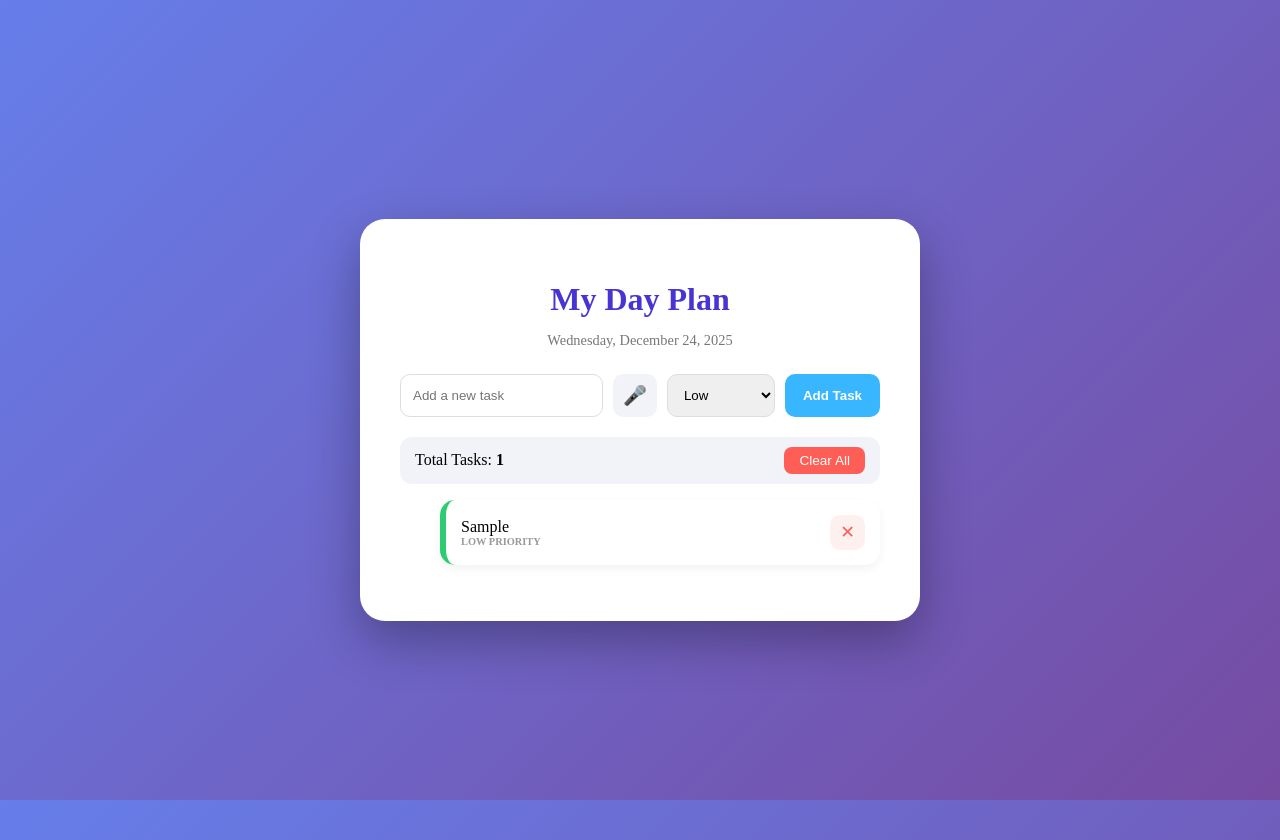
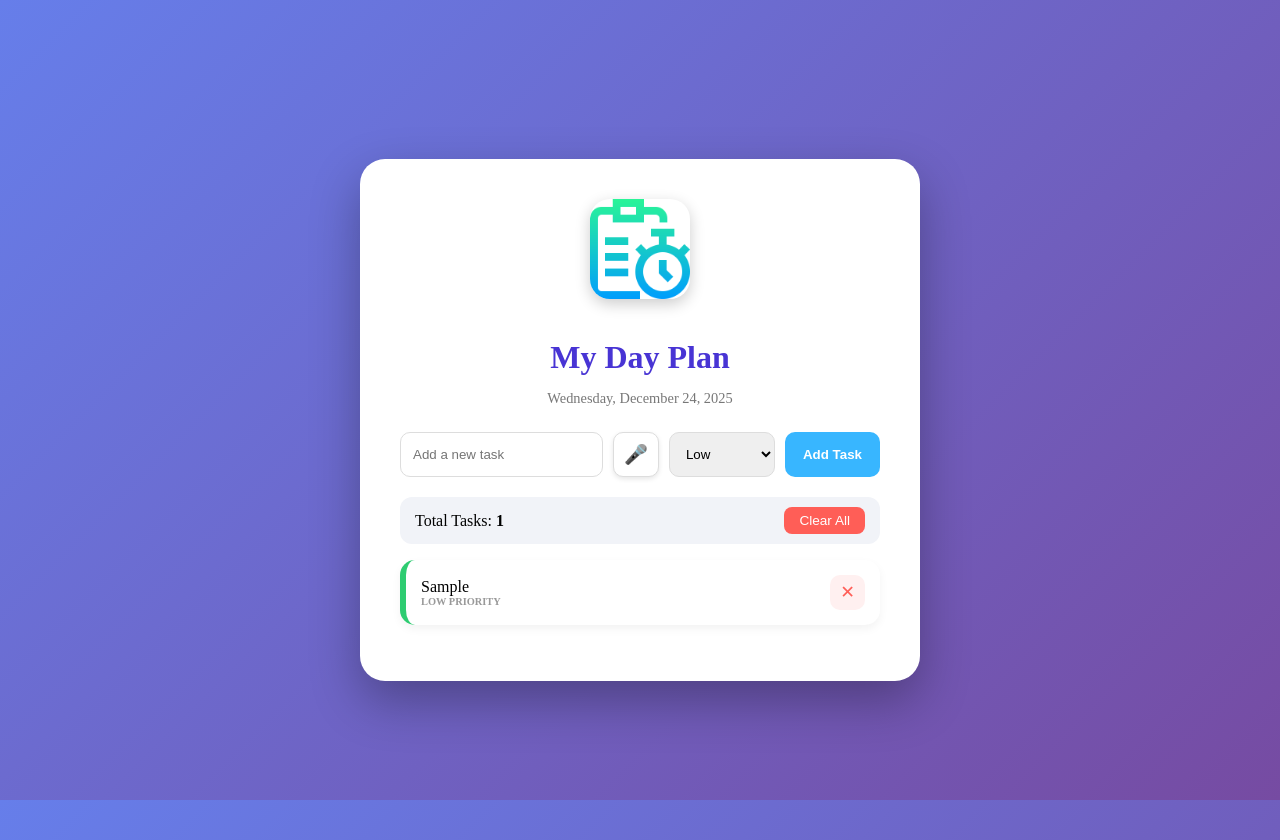
Before and after one commit to SPraveena07/my-task-manager, a plain HTML site: page index.html in a window 1280 px wide. Both pictures are taken after typing "Sample" into the empty fields and a click on the button "Add Task". Drawn offline with Linux system fonts and the light colour scheme.

Commit message:
Added permanent logo image

```diff
--- a/index.html
+++ b/index.html
@@ -3,20 +3,21 @@
 <head>
     <meta charset="UTF-8">
     <meta name="viewport" content="width=device-width, initial-scale=1.0">
-    <title>✨ Modern Task Manager</title>
+    <title>Praveena's Task Manager</title>
     <link href="https://fonts.googleapis.com/css2?family=Poppins:wght@300;400;600&display=swap" rel="stylesheet">
     <link rel="stylesheet" href="style.css">
     <link rel="icon" href="https://cdn-icons-png.flaticon.com/512/4697/4697260.png">
-
-
 </head>
 <body>
 
     <div class="container">
-        <header>
-            <h1>My Day Plan</h1>
-            <p id="dateDisplay"></p>
-        </header>
+        <header style="text-align: center;">
+    <img src="task management.png"
+         alt="My Day Plan Logo"
+         style="width: 100px; border-radius: 20px; margin-bottom: 15px; box-shadow: 0 5px 15px rgba(0,0,0,0.2);">
+    <h1>My Day Plan</h1>
+    <p id="dateDisplay"></p>
+</header>
 
         <div class="input-section">
             <input type="text" id="taskInput" placeholder="Add a new task">
--- a/script.js
+++ b/script.js
@@ -93,3 +93,37 @@ if (SpeechRecognition) {
 } else {
     voiceBtn.style.display = "none"; // Browser support pannala-na mic-ah maraichudum
 }
+function createTask(text, priority) {
+    const li = document.createElement('li');
+    li.className = priority;
+
+    li.innerHTML = `
+        <div class="task-info">
+            <span class="task-text">${text}</span>
+            <span class="priority-label">${priority} Priority</span>
+        </div>
+        <button class="delete-btn">✕</button>
+    `;
+
+    // ADD THIS: Task mela click panna Strike-through aagum
+    li.addEventListener('click', (e) => {
+        // Delete button click panna idhu work aaga koodathu
+        if (e.target.classList.contains('delete-btn')) return;
+        li.classList.toggle('completed');
+    });
+
+    li.querySelector('.delete-btn').addEventListener('click', () => {
+        li.remove();
+        updateCounter();
+    });
+
+    taskList.appendChild(li);
+}
+// Task mela click panna strike-through (vetti vidura) design apply aagum
+li.addEventListener('click', (e) => {
+    // Delete button-ah click panna idhu work aaga koodathu
+    if (e.target.classList.contains('delete-btn')) return;
+
+    // Intha line thaan ".completed" class-ah add/remove pannum
+    li.classList.toggle('completed');
+});
--- a/style.css
+++ b/style.css
@@ -96,19 +96,19 @@ li.medium { border-left-color: #ffaa00; }
 li.low { border-left-color: #2ecc71; }
 
 #voiceBtn {
-    background: #f1f3f8;
-    border: none;
+    background: #ffffff;
+    border: 1px solid #ddd;
     border-radius: 10px;
     padding: 10px;
     cursor: pointer;
     font-size: 1.2rem;
+    box-shadow: 0 2px 5px rgba(0,0,0,0.1);
     transition: 0.3s;
 }
 
-#voiceBtn.recording {
-    background: #ff5e57;
-    color: white;
-    animation: pulse 1s infinite;
+#voiceBtn:hover {
+    background: #f0f0f0;
+}
 }
 
 @keyframes pulse {
@@ -116,3 +116,12 @@ li.low { border-left-color: #2ecc71; }
     50% { transform: scale(1.1); }
     100% { transform: scale(1); }
 }
+.completed .task-text {
+    text-decoration: line-through;
+    color: #888;
+    opacity: 0.6;
+}
+#taskList {
+    list-style: none; /* Intha line bullet points-ah remove pannum */
+    padding: 0;
+}
```
Also changed, not shown: task management.png (added).
